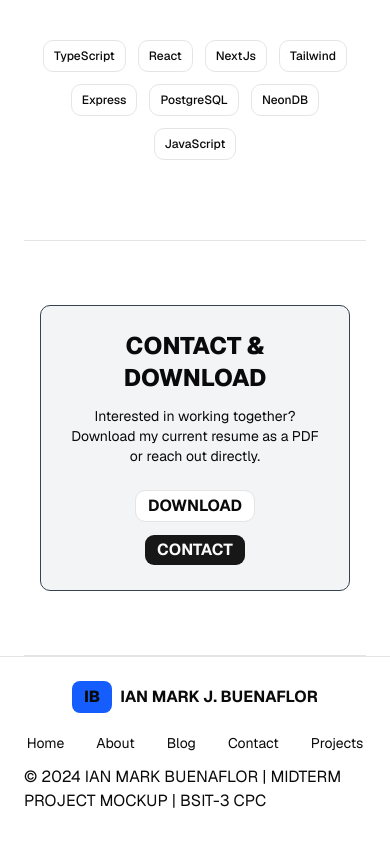
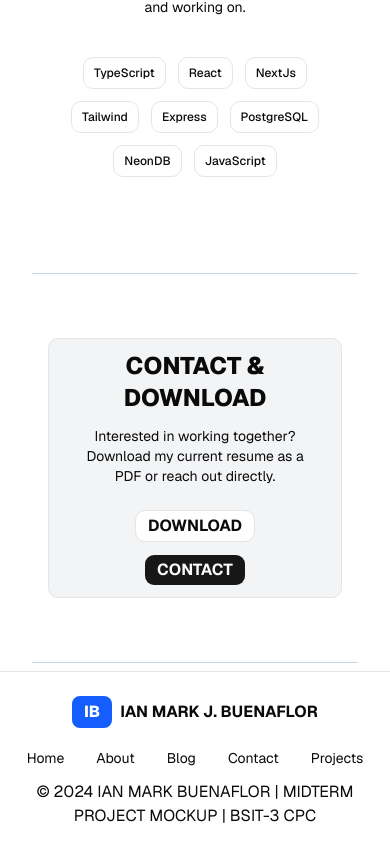
Before and after one commit to IanMark101/PORTFOLIO-MIDTERM, a Next.js app: page / in a window 390 px wide. Shown: the part 2931-3783 px from the top of the page. Built offline with nearby package versions, Linux system fonts and the light colour scheme.

Commit message:
refactoring the code while maintaining the responsiveness and adding some border on y axis for section separation.

```diff
--- a/app/(guest)/about/page.tsx
+++ b/app/(guest)/about/page.tsx
@@ -1,8 +1,10 @@
 import { AboutPage } from "@/components/features/About/AboutPage"
+import { CurrentlyLearning } from "@/components/features/About/CurrentlyLearning"
 export default function About() {
   return (
     <div>
       <AboutPage />
+      <CurrentlyLearning />
     </div>
   )
 }
--- a/app/(guest)/blog/page.tsx
+++ b/app/(guest)/blog/page.tsx
@@ -1,7 +1,11 @@
+import { Section } from "@/components/common/Section"
+
 export default function Blog() {
   return (
-    <div className="container mx-auto">
-      <h1>Blog Page</h1>
-    </div>
+    <Section>
+      <div className="container mx-auto">
+        <h1>Blog Page</h1>
+      </div>
+    </Section>
   )
 }
--- a/components/common/Footer.tsx
+++ b/components/common/Footer.tsx
@@ -4,7 +4,7 @@ export default function Footer() {
     <footer className="flex flex-col items-center border-t p-6">
       <div className="flex flex-col items-center">
         <div className="flex items-center justify-center gap-2 lg:text-lg">
-          <div className="flex rounded-md bg-blue-600 px-3 py-1 font-extrabold">
+          <div className="flex rounded-md bg-blue-600 px-3 py-1 font-extrabold text-white">
             IB
           </div>
           <h1 className="text-base font-bold lg:text-lg">
@@ -28,7 +28,7 @@ export default function Footer() {
             <li className="text-sm lg:text-base">Projects</li>
           </Link>
         </ul>
-        <p className="mt-3">
+        <p className="md:text-md mt-3 text-center sm:text-sm lg:text-lg">
           © 2024 IAN MARK BUENAFLOR | MIDTERM PROJECT MOCKUP | BSIT-3 CPC
         </p>
       </div>
--- a/components/features/About/AboutPage.tsx
+++ b/components/features/About/AboutPage.tsx
@@ -1,11 +1,11 @@
 import { Section } from "@/components/common/Section"
 import Image from "next/image"
 import { SectionHeader } from "@/components/common/SectionHeader"
-import { CurrentlyLearning } from "./CurrentlyLearning"
+
 export function AboutPage() {
   return (
     <Section>
-      <div className="flex flex-col-reverse items-center justify-center gap-10 py-20 lg:flex-row">
+      <div className="flex flex-col-reverse items-center justify-center gap-10 border-y-1 border-slate-300 py-20 lg:flex-row">
         <div className="flex w-[50%] flex-col items-center text-center lg:items-start lg:text-left">
           <h1 className="mb-10 text-3xl font-bold">ABOUT ME</h1>
           <SectionHeader title="PASSIONATE ABOUT" />
@@ -38,7 +38,6 @@ export function AboutPage() {
           />
         </div>
       </div>
-      <CurrentlyLearning />
     </Section>
   )
 }
--- a/components/features/About/CurrentlyLearning.tsx
+++ b/components/features/About/CurrentlyLearning.tsx
@@ -4,7 +4,8 @@ import { Cpu, CodeXml } from "lucide-react"
 export function CurrentlyLearning() {
   return (
     <Section>
-      <div className="container mx-auto flex w-full items-center justify-center rounded-2xl border border-transparent bg-white p-5 md:p-10 dark:bg-card">
+      <div className="border-y-1 border-slate-300 p-15">
+        <div className="container flex w-full items-center justify-center rounded-2xl border bg-gray-100 p-5 md:p-10 dark:bg-card">
           <div>
             <h1 className="flex items-center justify-center gap-2 text-3xl font-extrabold">
               <CodeXml size={40} className="text-violet-500" />
@@ -23,6 +24,7 @@ export function CurrentlyLearning() {
             </div>
           </div>
         </div>
+      </div>
     </Section>
   )
 }
--- a/components/features/home/AboutSummary.tsx
+++ b/components/features/home/AboutSummary.tsx
@@ -1,9 +1,10 @@
 import { SectionHeader } from "@/components/common/SectionHeader"
 import { Button } from "@/components/ui/button"
 import { TechLists } from "@/constant/tech"
-
+import { Section } from "@/components/common/Section"
 export function AboutSummary() {
   return (
+    <Section>
       <div className="mx-auto flex w-full max-w-7xl flex-col items-center gap-5 px-4 lg:items-start lg:px-0">
         <div className="w-full text-center lg:text-left">
           <SectionHeader
@@ -24,5 +25,6 @@ export function AboutSummary() {
           ))}
         </div>
       </div>
+    </Section>
   )
 }
--- a/components/features/home/ContactSummary.tsx
+++ b/components/features/home/ContactSummary.tsx
@@ -1,11 +1,13 @@
 import { SectionHeader } from "@/components/common/SectionHeader"
 import { Button } from "@/components/ui/button"
 import Link from "next/link"
+import { Section } from "@/components/common/Section"
 export function ContactSummary() {
   return (
-    <div className="mx-auto flex w-full max-w-7xl flex-col gap-5 border-y py-16">
+    <Section>
+      <div className="mx-auto flex w-full max-w-7xl flex-col gap-5 border-y border-slate-300 py-16">
         <div className="flex items-center justify-center px-4">
-        <div className="w-full rounded-lg border border-gray-700 bg-gray-100 p-6 text-center sm:p-8 dark:bg-card">
+          <div className="border-slate-2 flex h-65 w-full flex-col items-center justify-center rounded-lg border bg-gray-100 p-6 text-center sm:p-8 dark:bg-card">
             <SectionHeader
               title="CONTACT & DOWNLOAD"
               description="Interested in working together? Download my current resume as a PDF or reach out directly."
@@ -26,5 +28,6 @@ export function ContactSummary() {
           </div>
         </div>
       </div>
+    </Section>
   )
 }
--- a/components/features/home/FeaturedProject.tsx
+++ b/components/features/home/FeaturedProject.tsx
@@ -3,8 +3,10 @@ import { featured_projects } from "@/constant/project"
 import Card from "@/components/common/Card"
 import Link from "next/link"
 import { Button } from "@/components/ui/button"
+import { Section } from "@/components/common/Section"
 export function ProjectPage() {
   return (
+    <Section>
       <div className="mx-auto flex w-full max-w-7xl flex-col gap-5 border-y border-slate-300 py-16 dark:border-muted-foreground">
         <SectionHeader
           title="MY WORKS"
@@ -24,5 +26,6 @@ export function ProjectPage() {
           </Link>
         </div>
       </div>
+    </Section>
   )
 }
```
Also changed, not shown: components/features/Projects/ProjectPage.tsx (added). Lines whose indentation alone changed are shown as unchanged.
